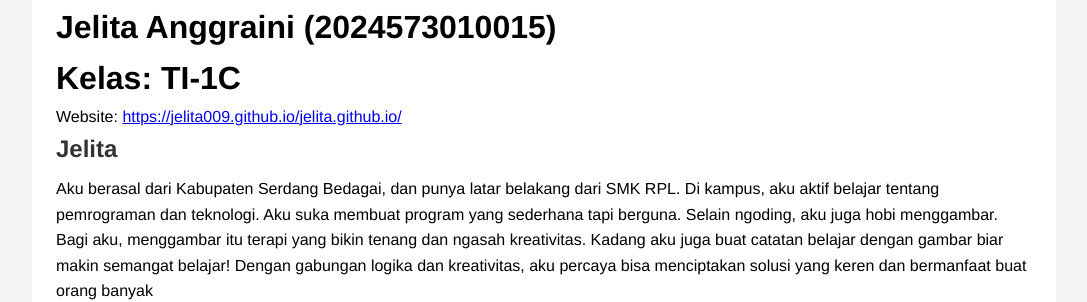
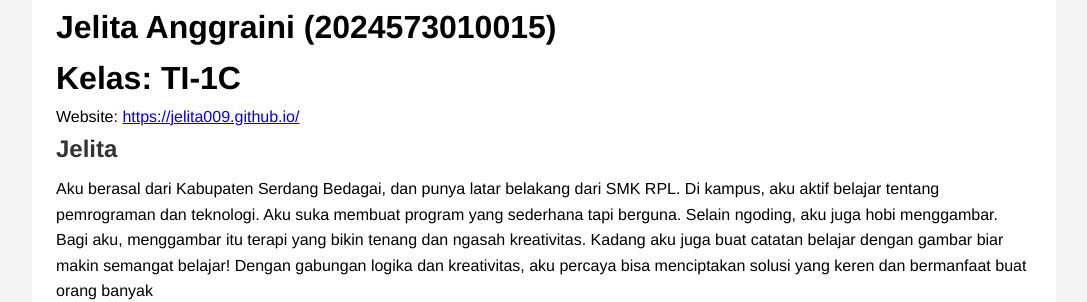
Before and after one commit to muhdavi-pnl/muhdavi-pnl.github.io, a Jekyll site: the page built from _students/jelita.md, in a window 1280 px wide. Shown: the part 468-770 px from the top of the page, without its empty margins (96-1183 px from the left). Built offline with Jekyll 4.4.1, drawn with Linux system fonts in a browser that asks for light colours; some of the changed lines change nothing that is shown.

Commit message:
Update jelita.md

```diff
--- a/_students/jelita.md
+++ b/_students/jelita.md
@@ -4,7 +4,7 @@ short_name: Jelita
 name: Jelita Anggraini
 nim: 2024573010015
 class: TI-1C
-website: https://jelita009.github.io/jelita.github.io/
+website: https://jelita009.github.io/
 ---
 ## Jelita
 Aku berasal dari Kabupaten Serdang Bedagai, dan punya latar belakang dari SMK RPL. Di kampus, aku aktif belajar tentang pemrograman dan teknologi. Aku suka membuat program yang sederhana tapi berguna.
```
